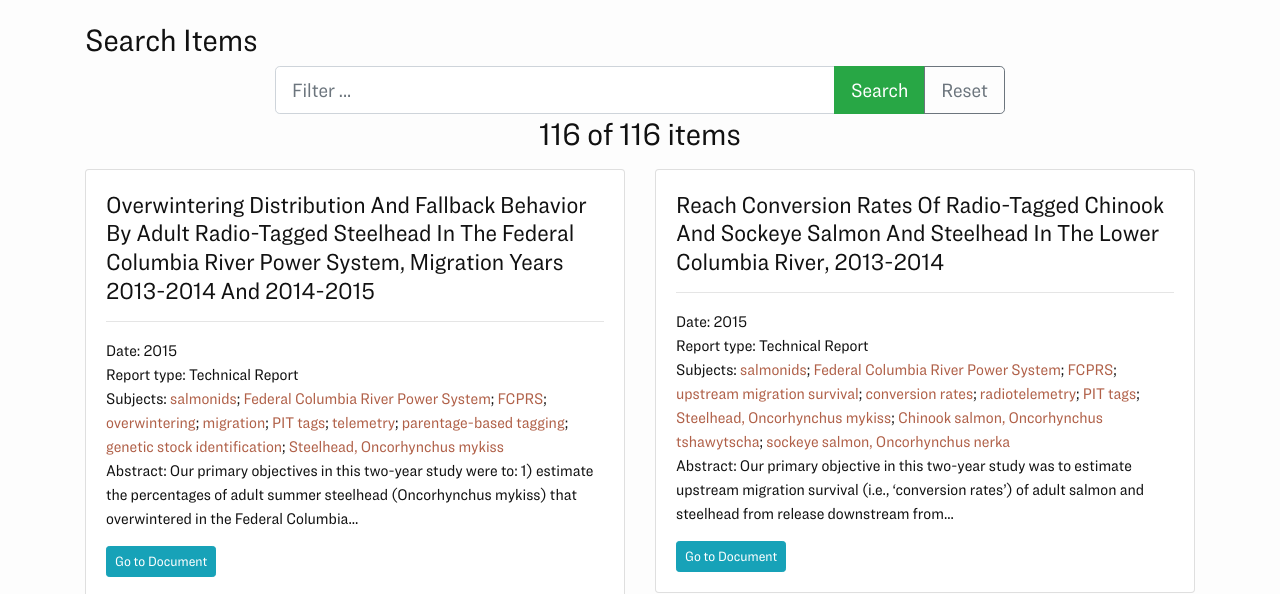
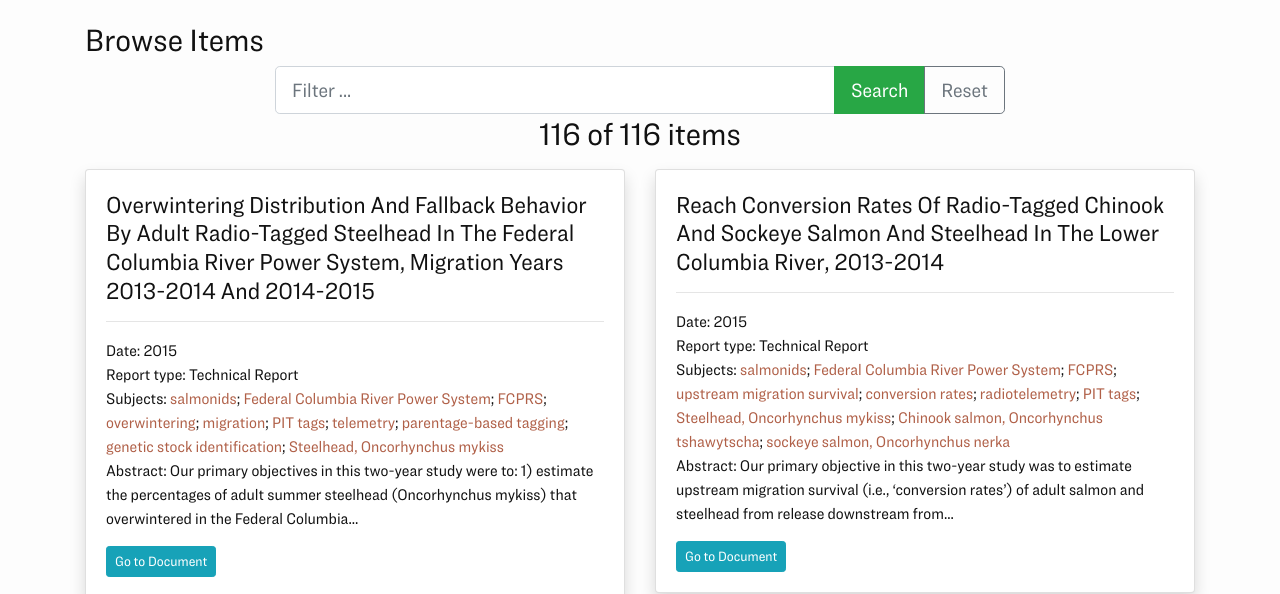
Before and after one commit to uidaholib/FERL_source, a Jekyll site: the page built from pages/browse.md, in a window 1280 px wide and 900 px high, cut to the strip 306-900 px from the top of the window. Built offline with Jekyll 4.4.1, drawn with Linux system fonts in a browser that asks for light colours; nearby versions of some CDN libraries; library files that are not in the unit come from our copies.

Commit message:
add shadows, tweak

```diff
--- a/_layouts/browse.html
+++ b/_layouts/browse.html
@@ -21,7 +21,7 @@
 <div class="row" id="browse-items">
     {% for item in items %}
     <div class="col-lg-6 col-md-12 mb-2">
-    <div class="card" >
+    <div class="card shadow" >
         <div class="card-body">
             <h4 class="card-title">{{ item.title }}</h4>
             <hr>
--- a/_layouts/item.html
+++ b/_layouts/item.html
@@ -12,7 +12,7 @@
     <div class="row">
         <div class="col-md-4" >
             <div id="item-image">
-                <img src="{{ site.objects | append: '/small/' | append: page.object-id | append: '_sm.jpg' }}" alt="pdf thumbnail" class="img-thumbnail">
+                <img src="{{ site.objects | append: '/small/' | append: page.object-id | append: '_sm.jpg' }}" alt="pdf thumbnail" class="img-thumbnail shadow">
             </div>
             <div id="item-link" class="text-center my-2">
                 <a href="{{ site.objects | append: '/' | append: page.filename }}" target="_blank" class="btn btn-primary" title="PDF download">Download PDF</a>
--- a/_layouts/timeline.html
+++ b/_layouts/timeline.html
@@ -21,7 +21,7 @@
 {% capture clean-years %}{% for date in raw-dates %}{% if date contains "-" %}{{date | split: "-" | first }}{% elsif date contains "/" %}{{ date | split: "/" | last }}{% else %}{{ date }}{% endif %}{% unless forloop.last %};{% endunless %}{%- endfor -%}{% endcapture %}
 {%- assign years = clean-years | split: ";" | sort  -%}
 {%- assign uniqueYears = years | uniq | sort -%}
-<style>#timeline .img-thumbnail { height: 300px;}</style>
+<style>#timeline .img-thumbnail { height: 220px;}</style>
 <h3><a href="#{{ years | first }}">{{ years | first }}</a> to <a href="#{{ years | last }}">{{ years | last }}</a></h3>
 
 <table id="timeline" class="table table-striped">
--- a/pages/browse.md
+++ b/pages/browse.md
@@ -4,4 +4,4 @@
 permalink: /browse.html
 ---
 
-## Search Items
+## Browse Items
```
